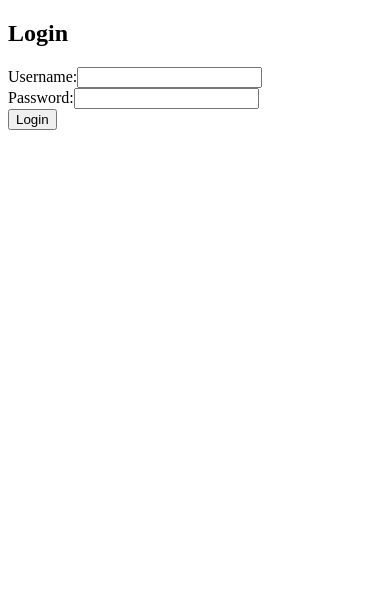
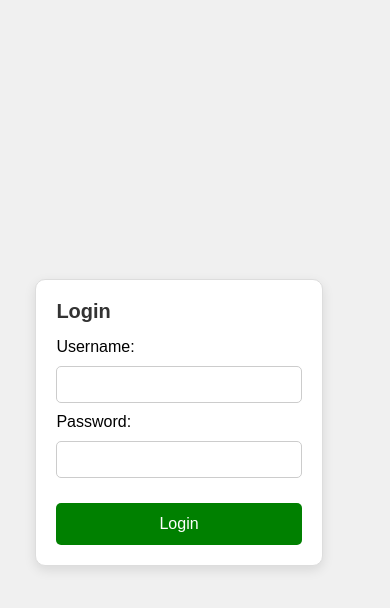
Before and after one commit to champiyaan/todo-app, a React (Vite) app: page / in a window 390 px wide. Shown: the top 608 px of the page. Built offline with nearby package versions, Linux system fonts and the light colour scheme.

Commit message:
new changes on the UI

```diff
--- a/src/components/Login.jsx
+++ b/src/components/Login.jsx
@@ -5,9 +5,11 @@ const Login = () => {
   const [username, setUsername] = useState("");
   const [password, setPassword] = useState("");
   const [error, setError] = useState("");
+  const [loading, setLoading] = useState(false); // State to track loading
 
   const handleSubmit = async (e) => {
     e.preventDefault();
+    setLoading(true); // Start loading
     try {
       const response = await axios.post("http://localhost:8000/login", {
         username,
@@ -17,11 +19,13 @@ const Login = () => {
       setError(""); // Clear error on successful login
     } catch (err) {
       setError("Invalid credentials");
+    } finally {
+      setLoading(false); // Stop loading
     }
   };
 
   return (
-    <div>
+    <div className="login-container">
       <h2>Login</h2>
       {error && <p style={{ color: "red" }}>{error}</p>}
       <form onSubmit={handleSubmit}>
@@ -31,6 +35,7 @@ const Login = () => {
             type="text"
             value={username}
             onChange={(e) => setUsername(e.target.value)}
+            disabled={loading} // Disable input while loading
           />
         </div>
         <div>
@@ -39,10 +44,14 @@ const Login = () => {
             type="password"
             value={password}
             onChange={(e) => setPassword(e.target.value)}
+            disabled={loading} // Disable input while loading
           />
         </div>
-        <button type="submit">Login</button>
+        <button type="submit" disabled={loading}>
+          {loading ? "Loading..." : "Login"}
+        </button>
       </form>
+      {loading && <div className="loader"></div>} {/* Loader component */}
     </div>
   );
 };
--- a/src/index.css
+++ b/src/index.css
@@ -0,0 +1,111 @@
+/* General body styling */
+body {
+  font-family: Arial, sans-serif;
+  background-color: #f0f0f0;
+  display: flex;
+  justify-content: center;
+  align-items: center;
+  height: 100vh;
+  margin: 0;
+}
+
+/* Center the login container */
+.login-container {
+  width: 320px;
+  padding: 25px;
+  border: 1px solid #ddd;
+  border-radius: 10px;
+  box-shadow: 0 4px 12px rgba(0, 0, 0, 0.1);
+  background-color: #ffffff;
+  position: relative;
+  box-sizing: border-box;
+}
+
+/* Position the Login heading at the top-left of the container */
+.login-container h2 {
+  margin: 0;
+  font-size: 20px;
+  color: #333;
+  margin-bottom: 15px;
+}
+
+/* Style the input fields */
+.login-container input[type="text"],
+.login-container input[type="password"] {
+  width: 100%;
+  padding: 10px;
+  margin: 10px 0;
+  border: 1px solid #ccc;
+  border-radius: 5px;
+  box-sizing: border-box;
+  transition: border-color 0.3s ease-in-out;
+}
+
+/* Focus state for inputs */
+.login-container input[type="text"]:focus,
+.login-container input[type="password"]:focus {
+  border-color: green;
+  outline: none;
+}
+
+/* Style the submit button */
+.login-container button {
+  width: 100%;
+  padding: 12px;
+  margin-top: 15px;
+  background-color: green;
+  color: white;
+  border: none;
+  border-radius: 5px;
+  cursor: pointer;
+  font-size: 16px;
+  transition: background-color 0.3s ease-in-out, transform 0.2s;
+}
+
+/* Hover and active effects for the button */
+.login-container button:hover {
+  background-color: rgb(52, 141, 52);
+  transform: translateY(-2px);
+}
+
+.login-container button:active {
+  background-color: #003f7f;
+}
+
+/* Style the error message */
+.login-container p {
+  color: red;
+  font-size: 14px;
+  margin: 5px 0;
+}
+
+/* Loader styling */
+.loader {
+  border: 4px solid #f3f3f3; /* Light grey */
+  border-top: 4px solid #2d642b; /* Blue */
+  border-radius: 50%;
+  width: 20px;
+  height: 20px;
+  animation: spin 1.5s linear infinite;
+  display: inline-block;
+  vertical-align: middle;
+  margin-left: 10px;
+}
+
+/* Animation for the loader */
+@keyframes spin {
+  0% {
+    transform: rotate(0deg);
+  }
+  100% {
+    transform: rotate(360deg);
+  }
+}
+
+/* Responsive adjustments */
+@media (max-width: 400px) {
+  .login-container {
+    width: 90%;
+    padding: 20px;
+  }
+}
```
